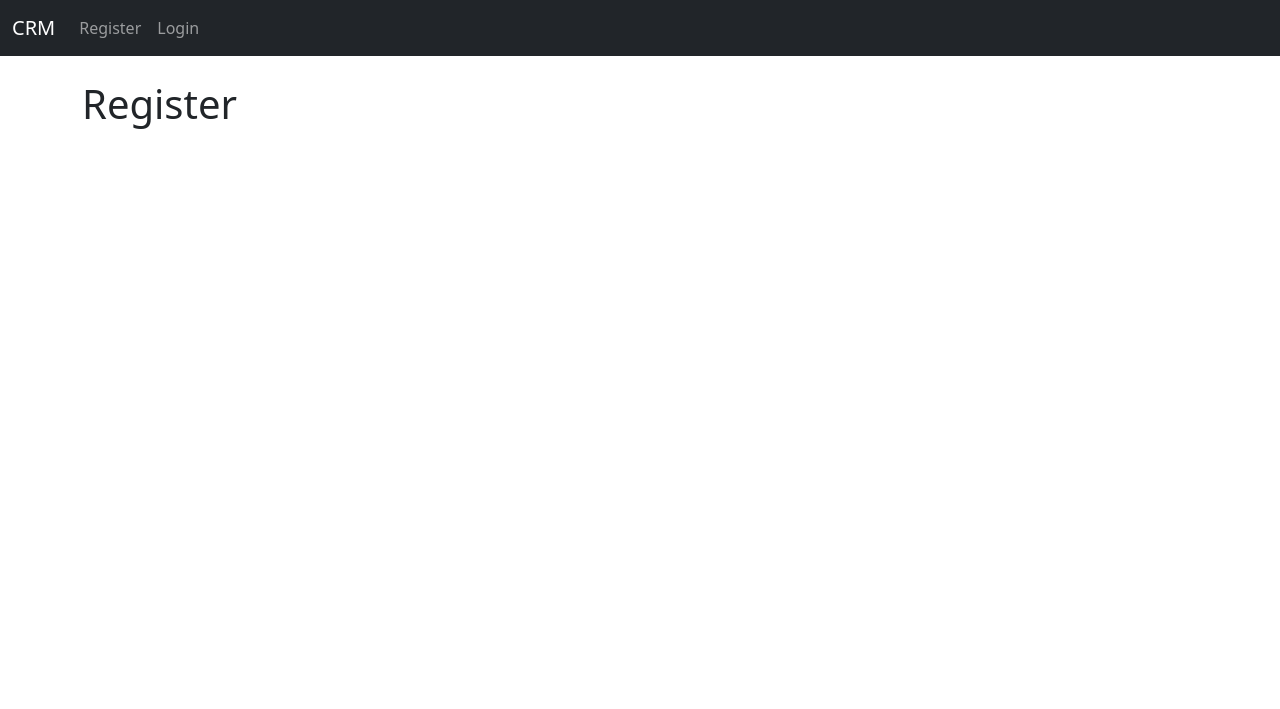
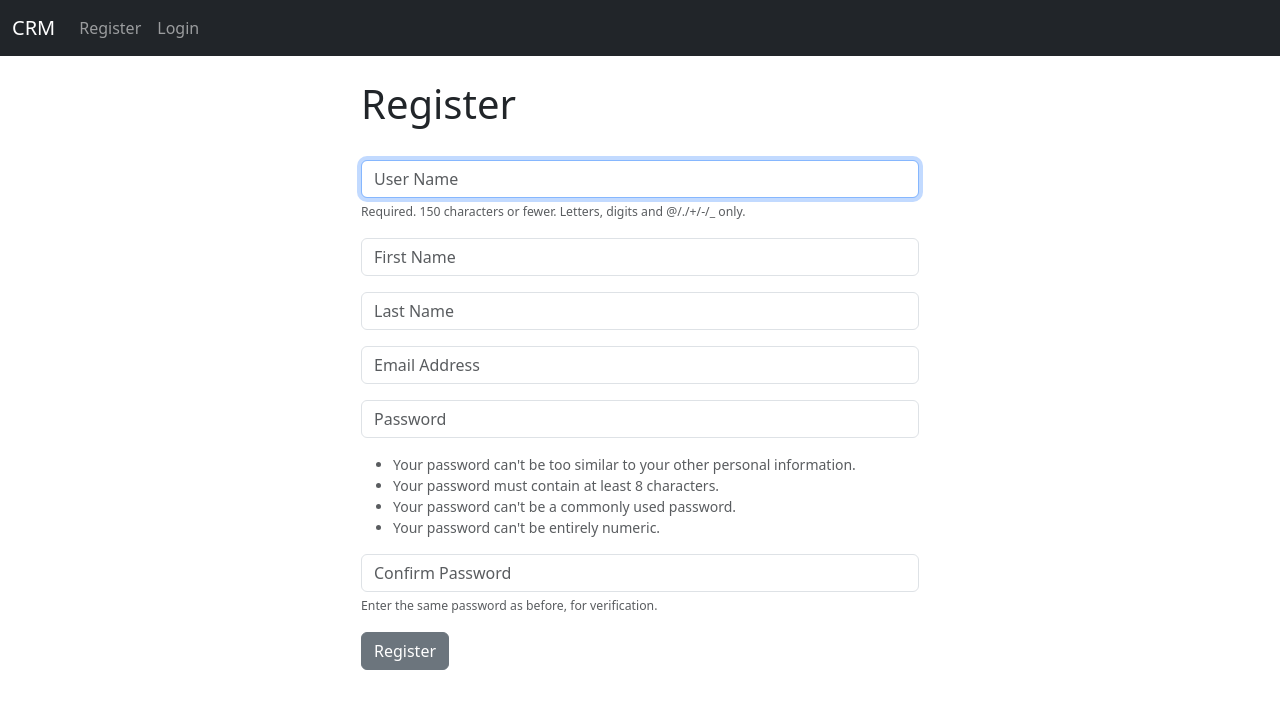
Before and after one commit to dineshkumardavanam/Django-CRM, a Django app: page /register/ in a window 1280 px wide. Shown: the top 709 px of the page. Run offline with Django 5.2, Linux system fonts and the light colour scheme.

Commit message:
next commit

```diff
--- a/website/forms.py
+++ b/website/forms.py
@@ -1,18 +1,19 @@
+from django.contrib.auth.forms import UserCreationForm
 from django.contrib.auth.models import User
-from django.contrib.auth.forms import UserCreationForm
 from django import forms
 
+class SignUpForm(UserCreationForm):
+	email = forms.EmailField(label="", widget=forms.TextInput(attrs={'class':'form-control', 'placeholder':'Email Address'}))
+	first_name = forms.CharField(label="", max_length=100, widget=forms.TextInput(attrs={'class':'form-control', 'placeholder':'First Name'}))
+	last_name = forms.CharField(label="", max_length=100, widget=forms.TextInput(attrs={'class':'form-control', 'placeholder':'Last Name'}))
 
-class SignUpForm(UserCreationForm):
-    email = forms.EmailField(Label="",widget=forms.TextInput(attrs={'class':'form-control','placeholder':'Email'}))
-    first_name = forms.charField(Label="",max_length =100,widget=forms.TextInput(attrs={'class':'form-control','placeholder':'First Name'}))
-    last_name = forms.charField(Label="",max_length =100,widget=forms.TextInput(attrs={'class':'form-control','placeholder':'Last Name'}))
 
-    class Meta:
-        model=User
-        fields=('username','first_name','last_name','email','password1','password2')
+	class Meta:
+		model = User
+		fields = ('username', 'first_name', 'last_name', 'email', 'password1', 'password2')
 
-    def __init__(self, *args, **kwargs):
+
+	def __init__(self, *args, **kwargs):
 		super(SignUpForm, self).__init__(*args, **kwargs)
 
 		self.fields['username'].widget.attrs['class'] = 'form-control'
--- a/website/templates/register.html
+++ b/website/templates/register.html
@@ -1,7 +1,29 @@
 {% extends 'base.html' %}
 
 {% block content %}
+<div class="col-md-6 offset-md-3">
+<h1> Register</h1>
+<br/>
 
-<h1> Register</h1>
+<form action="" method="post">
+    {% csrf_token %}
+	{% if form.errors %}
+			<div class="alert alert-warning alert-dismissible fade show" role="alert">
+			  Your Form Has Errors
+			  {% for field in form %}
+			  	{% if field.errors %}
+			  		{{ field.errors }}
+			  	{% endif %}
+			  {% endfor %}
+			  <button type="button" class="btn-close" data-bs-dismiss="alert" aria-label="Close"></button>
+			</div>
+		{% endif %}
+        {{ form.as_p }}
 
+    <form>
+        <button type="submit" class="btn btn-secondary">Register</button>
+
+    </form>
+</form>
+</div>
 {% endblock %}
--- a/website/views.py
+++ b/website/views.py
@@ -1,7 +1,7 @@
 from django.contrib import messages
 from django.shortcuts import render, redirect
 from django.contrib.auth import authenticate, login, logout
-
+from .forms import SignUpForm
 def home(request):
 
     #checking if logged in
@@ -27,4 +27,18 @@ def logout_user(request):
     return redirect('home')
 
 def register_user(request):
-    return render(request,'register.html',{})
+    if request.method == 'POST':
+        form = SignUpForm(request.POST)
+        if form.is_valid():
+            form.save()
+            #authenticate and login
+            username = form.cleaned_data['username']
+            password = form.cleaned_data['password1']
+            user = authenticate(username=username,password=password)
+            login(request, user)
+            messages.success(request, "Logged in successfully")
+            return redirect('home')
+    else:
+        form = SignUpForm()
+        return render(request,'register.html',{'form':form})
+    return render(request,'register.html',{'form':form})
```
